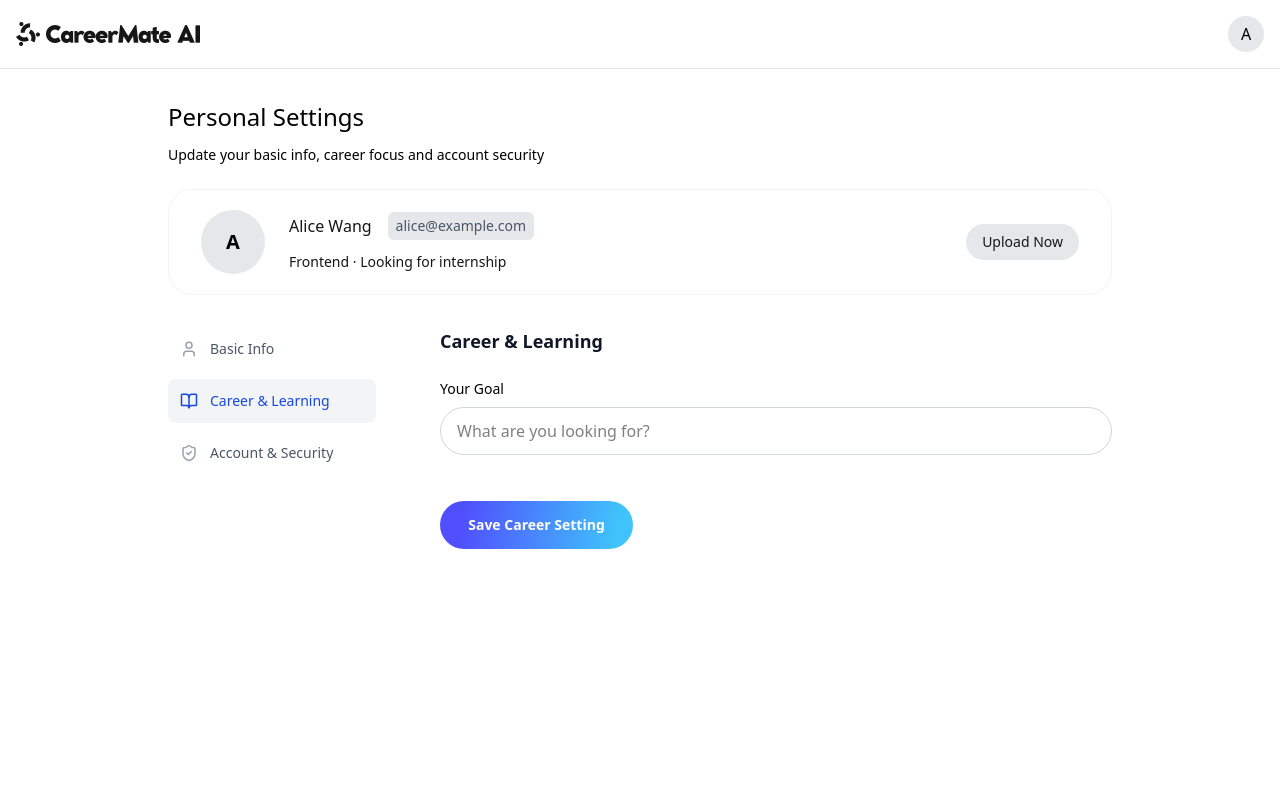
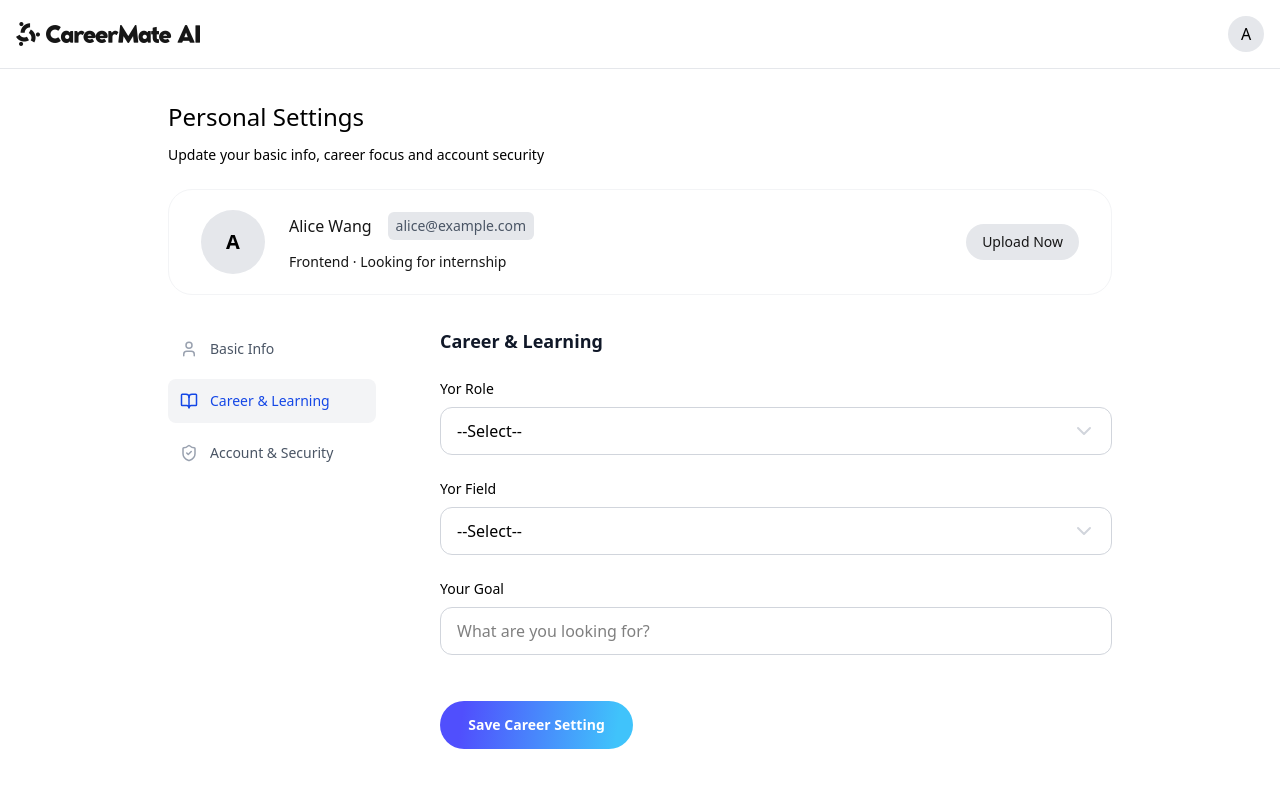
Before and after one commit to xblstella-blink/careermate-ai, a Next.js app: page /dashboard/career-learning in a window 1280 px wide. Shown: the top 788 px of the page. Built offline with nearby package versions, Linux system fonts and the light colour scheme.

Commit message:
feat:add selectfield component

```diff
--- a/src/app/(main)/dashboard/account-security/page.jsx
+++ b/src/app/(main)/dashboard/account-security/page.jsx
@@ -26,6 +26,7 @@ const AccountSecurityPage = () => {
           hint="Your email cannot be charged here, Contact support is needed"
           readOnly
           value={data.email}
+          useSetting
         />
       </div>
       <div className="py-3 mb-4 border-b border-gray-100">
@@ -37,6 +38,7 @@ const AccountSecurityPage = () => {
         onChange={onChange("currentPassword")}
         type="password"
         placeholder="Enter your current password"
+        useSetting
       />
       <Field
         label="New Password"
@@ -44,12 +46,14 @@ const AccountSecurityPage = () => {
         value={data.newPassword}
         type="password"
         onChange={onChange("newPassword")}
+        useSetting
       />
       <Field
         label="Confirm New Password"
         placeholder="Re-enter new password"
         value={data.confirmNewPassword}
         onChange={onChange("confirmNewPassword")}
+        useSetting
         type="password"
       />
 
--- a/src/app/(main)/dashboard/basic-info/page.jsx
+++ b/src/app/(main)/dashboard/basic-info/page.jsx
@@ -24,12 +24,14 @@ const BasicInfoPage = () => {
         value={data.fullName}
         onChange={onChange("fullName")}
         error={isSubmitted && error.fullName}
+        useSetting
       />
       <Field
         label="Display Name"
         placeholder="How your name appears in the app"
         value={data.displayName}
         onChange={onChange("displayName")}
+        useSetting
       />
 
       <div className="w-[153px]">
--- /dev/null
+++ b/src/app/(main)/dashboard/career-learning/components/SelectField/SelectField.jsx
@@ -0,0 +1,36 @@
+import { ChevronDown } from "lucide-react";
+import { useId } from "react";
+
+const SelectField = ({ label, options }) => {
+  const id = useId();
+
+  return (
+    <div className="mb-6">
+      <label className="text-grey-700 mb-2 text-sm block" htmlFor="role">
+        {label}
+      </label>
+      <div className="relative">
+        <select
+          id={id}
+          className="px-4 h-12 rounded-xl border border-gray-300 w-full appearance-none"
+        >
+          <option>--Select--</option>
+          {options.map((option) => (
+            <option key={option.value} value={option.value}>
+              {option.label}
+            </option>
+          ))}
+        </select>
+        <div
+          className="absolute right-4 top-1/2 -translate-y-1/2 text-gray-300 pointer-event-none"
+          size={16}
+          strokeWidth={0.5}
+        >
+          <ChevronDown />
+        </div>
+      </div>
+    </div>
+  );
+};
+
+export default SelectField;
--- /dev/null
+++ b/src/app/(main)/dashboard/career-learning/components/SelectField/index.js
@@ -0,0 +1 @@
+export { default } from "./SelectField";
--- a/src/app/(main)/dashboard/career-learning/page.jsx
+++ b/src/app/(main)/dashboard/career-learning/page.jsx
@@ -2,6 +2,7 @@
 import Button from "@/app/authentication/components/Button";
 import Field from "@/app/authentication/components/Field";
 import useForm from "@/app/authentication/hooks/useForm";
+import SelectField from "./components/SelectField";
 
 const CareerLearningPage = () => {
   const { data, onChange, onSubmit, error, isSubmitted } = useForm({
@@ -10,15 +11,29 @@ const CareerLearningPage = () => {
     initialData: { goal: "Looking for internship" },
   });
 
+  const roles = [
+    { value: "student", label: "Student" },
+    { value: "engineer", label: "Engineer" },
+  ];
+
+  const fields = [
+    { value: "frontend", label: "Frontend" },
+    { value: "backend", label: "Backend" },
+  ];
+
   return (
     <form>
       <h2 className="text-lg font-semibold text-gray-900 mb-6">
         Career & Learning
       </h2>
+      <SelectField label="Yor Role" options={roles} />
+      <SelectField label="Yor Field" options={fields} />
+
       <Field
         label="Your Goal"
         placeholder="What are you looking for?"
         onChange={onChange("goal")}
+        useSetting
       />
       <div className="w-[193px]">
         <Button>Save Career Setting</Button>
--- a/src/app/(main)/dashboard/page.jsx
+++ b/src/app/(main)/dashboard/page.jsx
@@ -1,4 +1,4 @@
-import { redirect } from "next/dist/server/api-utils";
+import { redirect } from "next/navigation";
 
 const Dashboard = () => redirect("/dashboard/basic-info");
 
--- a/src/app/authentication/components/Field/Field.jsx
+++ b/src/app/authentication/components/Field/Field.jsx
@@ -11,7 +11,7 @@ const Field = ({
   error,
   hint,
   readOnly = false,
-  optional = false,
+  useSetting = false,
 }) => {
   const id = useId();
   const [showPassword, setShowPassword] = useState(false);
@@ -30,6 +30,7 @@ const Field = ({
               "px-4 h-12 rounded-3xl border border-gray-300 w-full",
               error && "border-red-500",
               readOnly && "bg-gray-50 cursor-not-allowed",
+              useSetting && "rounded-xl",
             )} //{border-red-500 : error}
             type={showPassword ? "text" : type}
             value={value}
--- a/src/app/authentication/sign-up/components/ServerError/ServerError.jsx
+++ b/src/app/authentication/sign-up/components/ServerError/ServerError.jsx
@@ -1,8 +1,12 @@
 import Modal from "../Modal";
 import { CircleAlert } from "lucide-react";
 import Button from "../../../components/Button";
+import { useRouter } from "next/navigation";
 
-const ServerError = ({ status }) => (
+const ServerError = ({ status, onClose }) => {
+  const router = useRouter();
+
+  return (
     <Modal isDialog>
       <div className="p-10 text-center space-y-4 width-[300px] font-bold">
         <div>
@@ -15,7 +19,14 @@ const ServerError = ({ status }) => (
                 <p>Email already registered, please log in instead</p>
               </div>
               <div>
-              <Button>Go to Login</Button>
+                <Button
+                  onClick={() => {
+                    onClose();
+                    router.push("/authentication/sign-in");
+                  }}
+                >
+                  Go to Login
+                </Button>
               </div>
             </div>
           ),
@@ -25,12 +36,19 @@ const ServerError = ({ status }) => (
               <p>Something went wrong, please try again later</p>
             </div>
             <div>
-            <Button>Back</Button>
+              <Button
+                onClick={() => {
+                  onClose();
+                }}
+              >
+                Back
+              </Button>
             </div>
           </div>
         )}
       </div>
     </Modal>
   );
+};
 
 export default ServerError;
--- a/src/app/authentication/sign-up/page.jsx
+++ b/src/app/authentication/sign-up/page.jsx
@@ -88,7 +88,12 @@ const SignUpPage = () => {
           />
         </div>
       </form>
-      {serverError && <ServerError status={serverError.response?.status} />}
+      {serverError && (
+        <ServerError
+          status={serverError.response?.status}
+          onClose={() => setServerError(null)}
+        />
+      )}
       {isRegistered && <RegisteredSuccess />}
     </>
   );
```
Lines whose indentation alone changed are shown as unchanged.
